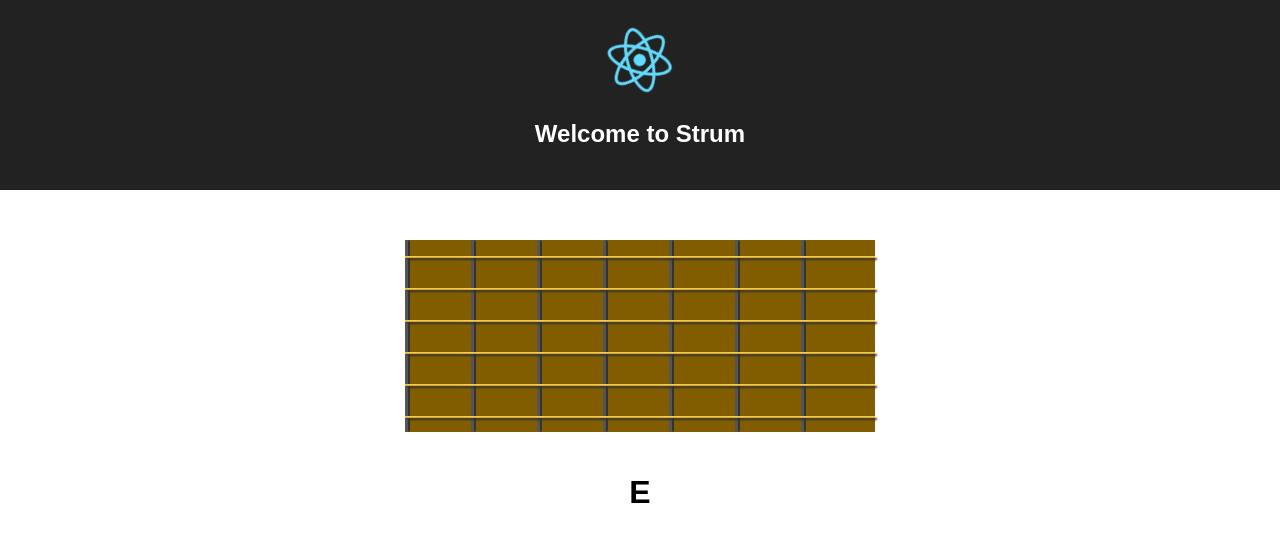
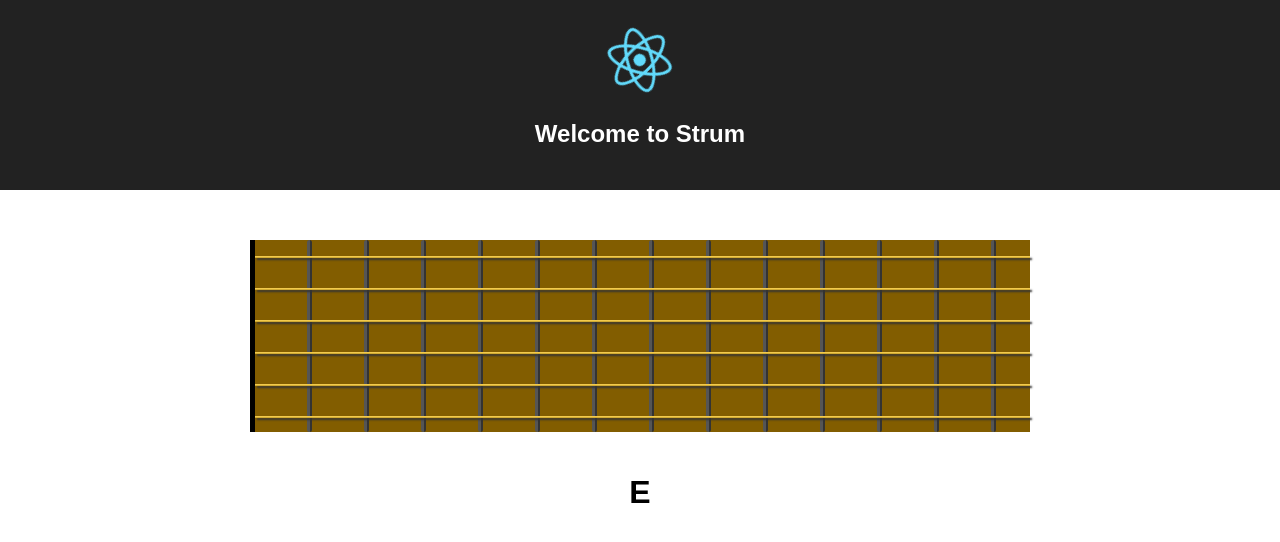
Before and after one commit to itaden1/Strum, a React (Create React App) app: page / in a window 1280 px wide. Shown: the top 542 px of the page. Built offline with nearby package versions, Linux system fonts and the light colour scheme.

Commit message:
extended fretboard

```diff
--- a/src/App.css
+++ b/src/App.css
@@ -28,15 +28,15 @@
 }
 
 
-.guitar{width:470px;height:192px;background-color:#825d00;margin:50px Auto;text-align:center;}
-.boxes{position:relative;top:-193px;left:-68px;width:575px;margin-bottom:-193px;}
-.fret{border:solid transparent 1px;height:30px;width:65px;float:left;}
+.guitar{width:775px;height:192px;background-color:#825d00;margin:50px Auto;text-align:center;border-left:solid 5px black;}
+.boxes{position:relative;top:-193px;left:-58px;width:798px;margin-bottom:-193px;}
+.fret{border:solid transparent 1px;height:30px;width:55px;float:left;}
 .fret:hover{background-color:rgba(255,255,255,0.5);cursor:pointer;}
 .circle{color:white;background-color:green;border-radius:50%;margin:0 auto;line-height:1.6;font-size:1.1em;width:30px;top:3px;position:relative;box-shadow:2px 2px 2px #333;text-shadow:1px 1px 1px #333;}
 
 
 .str-graphic{border-top:solid 1px #f2ca4d;border-bottom:solid 1px #d1ab32;width:100%;margin-top:30px;position:relative;top:16px;box-shadow:2px 2px 2px #333;}
-.fret-graphic{position:relative;top:-0px;border-left:#555 solid 3px;border-right:#333 2px solid;margin-right:61px;height:192px;float:left;border-radius:5px;}
+.fret-graphic{position:relative;top:-0px;border-left:#555 solid 3px;border-right:#333 2px solid;margin-left:52px;height:192px;float:left;border-radius:5px;}
 .graphics::after{clear:both;display:block;content:'';}
 
 .chord_name h3{font-size:2em;padding-top:0;width:470px;margin:0 auto;position:relative;top:-150px;z-index:-1;}
--- a/src/App.js
+++ b/src/App.js
@@ -6,26 +6,27 @@ import './App.css';
 // Data
 //Representation of guitar strings and fret
 const strings = {
-	1:Array(8).fill(null),
-	2:Array(8).fill(null),
-	3:Array(8).fill(null),
-	4:Array(8).fill(null),
-	5:Array(8).fill(null),
-	6:Array(8).fill(null),
+	1:Array(14).fill(null),
+	2:Array(14).fill(null),
+	3:Array(14).fill(null),
+	4:Array(14).fill(null),
+	5:Array(14).fill(null),
+	6:Array(14).fill(null),
 }
 
 //For mapping strings / frets to notes
 const notes = {
-	1:['E','F','F#','G','G#','A','A#','B'],
-	2:['B','C','C#','D','D#','E','F','F#'],
-	3:['G','G#','A','A#','B','C','C#','D'],
-	4:['D','D#','E','F','F#','G','G#','A'],
-	5:['A','A#','B','C','C#','D','D#','E'],
-	6:['E','F','F#','G','G#','A','A#','B'],
+	1:['E','F','F#','G','G#','A','A#','B','C','C#','D','D#','E','F'],
+	2:['B','C','C#','D','D#','E','F','F#','G','G#','A','A#','B','C'],
+	3:['G','G#','A','A#','B','C','C#','D','D#','E','F','F#','G','G#'],
+	4:['D','D#','E','F','F#','G','G#','A','A#','B','C','C#','D','D#'],
+	5:['A','A#','B','C','C#','D','D#','E','F','F#','G','G#','A','A#'],
+	6:['E','F','F#','G','G#','A','A#','B','C','C#','D','D#','E','F'],
 }
 
 //for mapping sum of intervals to chord extension
 const interval = {
+	'5':                  '0,7',
 	'Major':              '0,4,7',
 	'Major 6':            '0,4,7,9',
 	'Major 6 add 9':      '0,4,7,14',
@@ -193,6 +194,18 @@ class App extends Component {
 				</div>
 				<div className = "fret-graphic">
 				</div>
+				<div className = "fret-graphic">
+				</div>
+				<div className = "fret-graphic">
+				</div>
+				<div className = "fret-graphic">
+				</div>
+				<div className = "fret-graphic">
+				</div>
+				<div className = "fret-graphic">
+				</div>
+				<div className = "fret-graphic">
+				</div>
 				<div className = "str-graphic">
 				</div>
 				<div className = "str-graphic">
```
